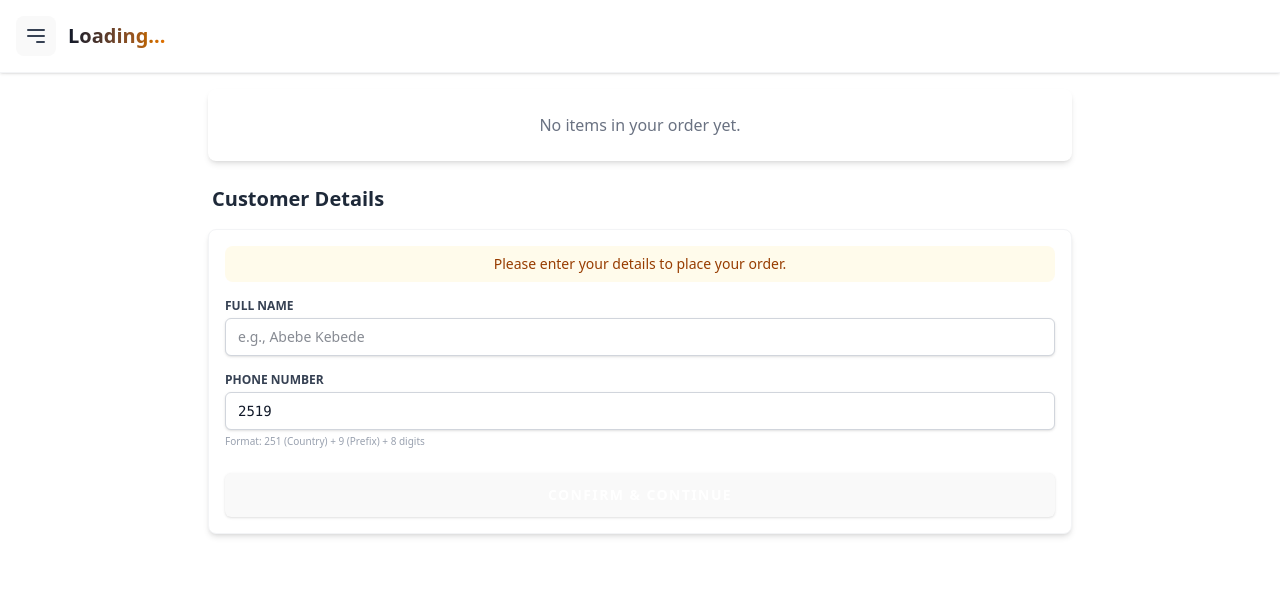
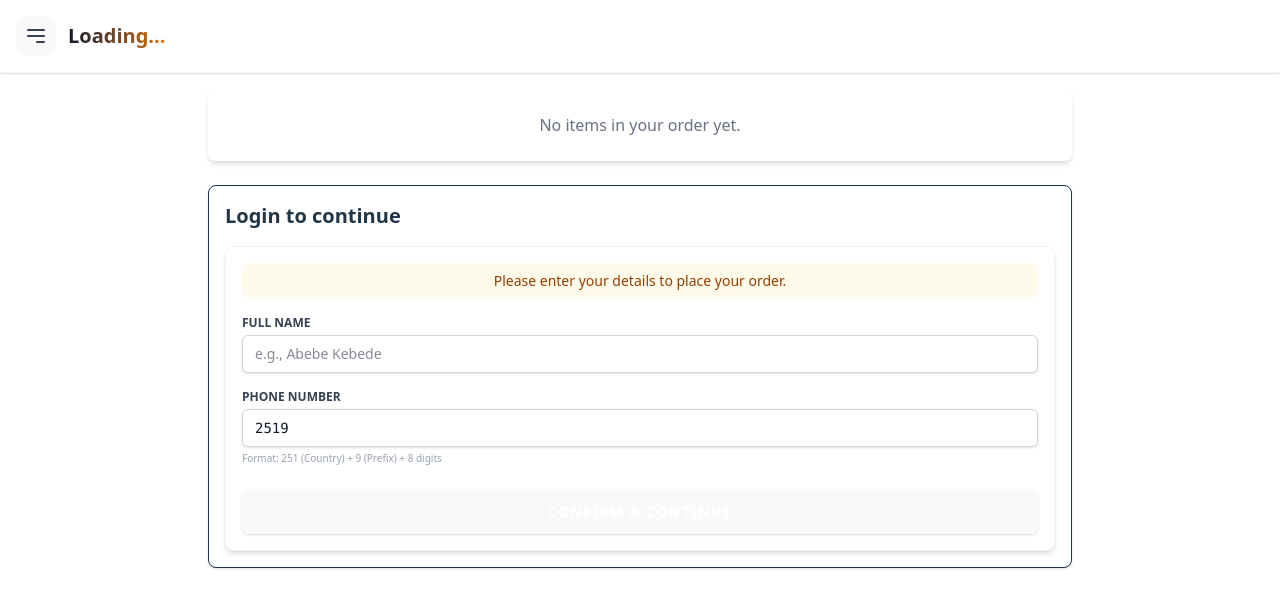
Before and after one commit to natib21/Restaurant_customer_facing_app, a React (Vite) app: page /order in a window 1280 px wide. Shown: the top 608 px of the page. Built offline with nearby package versions, Linux system fonts and the light colour scheme.

Commit message:
back to order if user changes mind

```diff
--- a/src/features/order/components/LoginForm.jsx
+++ b/src/features/order/components/LoginForm.jsx
@@ -3,7 +3,7 @@ import { CustomerContext } from "../../../context/CustomerContext";
 import Spinner from "../../../components/Spinner";
 import { createCustomerUrl } from "../../../url/url";
 
-export default function LoginForm() {
+export default function LoginForm({ onCancel, onSuccess }) {
   // Access the login function from our new Context
   const { login } = useContext(CustomerContext);
 
@@ -74,6 +74,10 @@ export default function LoginForm() {
           name: fullName,
           phone: phone
         });
+
+        // If we were in "Switch User" mode, notify the parent to close the form
+        if (onSuccess) onSuccess();
+
       } else {
         setError("Invalid response from server: No customer ID found.");
       }
@@ -132,7 +136,7 @@ export default function LoginForm() {
           </p>
         </div>
 
-        <div className="flex justify-center pt-2">
+        <div className="flex flex-col gap-3 pt-2">
           <button
             type="submit"
             disabled={loading}
@@ -147,6 +151,17 @@ export default function LoginForm() {
               "Confirm & Continue"
             )}
           </button>
+
+          {/* BACK BUTTON: Only shows if the user clicked "Change User" and wants to go back */}
+          {onCancel && (
+            <button
+              type="button"
+              onClick={onCancel}
+              className="w-full bg-gray-50 hover:bg-gray-100 text-gray-500 font-medium py-2 px-4 rounded-md border border-gray-200 transition-colors uppercase tracking-wide text-[10px] sm:text-xs"
+            >
+              ← Back to Order
+            </button>
+          )}
         </div>
       </form>
     </div>
--- a/src/pages/Order.jsx
+++ b/src/pages/Order.jsx
@@ -8,20 +8,18 @@ import Spinner from "../components/Spinner";
 import { placeOrderUrl } from "../url/url";
 
 function Order() {
+  const { cartItems, totalSum, clearCart } = useContext(CartContext);
+  const { customer } = useContext(CustomerContext); // Use context here
   const navigate = useNavigate();
 
-  // 1. Contexts
-  const { cartItems, totalSum, clearCart } = useContext(CartContext);
-  const { customer, logout } = useContext(CustomerContext); // Get customer from global state
-  console.log("Current Customer in Order Page:", customer);
-
-  // 2. Local UI State
+  // Local state for UI flow
+  const [isSwitchingUser, setIsSwitchingUser] = useState(false);
   const [submitting, setSubmitting] = useState(false);
   const [submitError, setSubmitError] = useState(null);
 
-  // 3. Prepare order payload (automatically updates when customer context changes)
+  // Prepare order payload
   const orderPayload = useMemo(() => {
-    const branchId = "670a1b2c3d4e5f6789018888"; // Replace with your logic if dynamic
+    const branchId = "670a1b2c3d4e5f6789018888";
 
     const formattedItems = cartItems.map((item) => ({
       menuItemId: item.id,
@@ -33,7 +31,7 @@ function Order() {
 
     return {
       items: formattedItems,
-      customer: customer?.id || null, // Use ID from context
+      customer: customer?.id || null,
       branchId: branchId,
       notes: "",
       subtotal: totalSum,
@@ -41,7 +39,8 @@ function Order() {
     };
   }, [cartItems, totalSum, customer]);
 
-  // 4. Submit Order Logic
+  console.log("🚀 Current Order Payload:", orderPayload);
+
   const handleSubmitOrder = async () => {
     if (!customer) {
       setSubmitError("Please log in first.");
@@ -71,17 +70,27 @@ function Order() {
         body: JSON.stringify(orderPayload),
       });
 
-      const orderData = await response.json();
-
       if (!response.ok) {
-        throw new Error(orderData.message || "Failed to place order");
+        let errorMessage = response.statusText;
+        try {
+          const errorData = await response.json();
+          errorMessage = errorData.message || errorMessage;
+        } catch {
+          // Fallback if json parsing fails
+        }
+        throw new Error(`Order failed: ${errorMessage}`);
       }
 
+      const orderData = await response.json();
       console.log("✅ Order created successfully:", orderData);
 
       // Success actions
-      clearCart();
+      clearCart();                    // Clear the cart after success
+
+      // Optional: better UX than alert
+      // toast.success("Order placed successfully!");
       alert("Order placed successfully!");
+
       navigate("/history");
 
     } catch (error) {
@@ -93,38 +102,50 @@ function Order() {
   };
 
   return (
-    <div className="flex flex-col container mx-auto p-4 gap-6 max-w-4xl min-h-screen">
+    <div className="flex flex-col container mx-auto p-4 gap-6 max-w-4xl">
+      {/* Order summary / items list */}
+      <OrderList orderPayload={orderPayload} />
 
-      {/* 1. Order summary / items list */}
-      <div className="w-full">
-        <OrderList orderPayload={orderPayload} />
-      </div>
-
-      {/* 2. Authentication Section */}
-      {!customer ? (
-        <div className="animate-in fade-in slide-in-from-bottom-4 duration-500">
-          <h2 className="text-xl font-bold mb-4 text-gray-800 px-1">Customer Details</h2>
-          <LoginForm />
-          {/* LoginForm now updates CustomerContext directly */}
+      {/* Login or Place Order section */}
+      {(!customer || isSwitchingUser) ? (
+        <div className="bg-white p-4 rounded-lg shadow-sm border">
+          <h2 className="text-xl font-semibold mb-4">
+            {isSwitchingUser ? "Change Customer Details" : "Login to continue"}
+          </h2>
+          <LoginForm
+            onCancel={customer ? () => setIsSwitchingUser(false) : null}
+            onSuccess={() => setIsSwitchingUser(false)}
+          />
         </div>
       ) : (
-        /* 3. Success / Order Placement Section */
-        <div className="bg-white p-6 rounded-lg shadow-md border border-gray-100 space-y-6 animate-in zoom-in-95 duration-300">
-          <div className="flex justify-between items-start">
-            <div className="flex items-center gap-3 text-green-700 bg-green-50 p-3 rounded-lg flex-1">
-              <div className="bg-green-500 rounded-full p-1 text-white">
-                <svg className="w-4 h-4" fill="none" stroke="currentColor" viewBox="0 0 24 24">
-                  <path strokeLinecap="round" strokeLinejoin="round" strokeWidth="3" d="M5 13l4 4L19 7" />
-                </svg>
-              </div>
+        <div className="bg-white p-6 rounded-lg shadow-sm border space-y-6">
+          <div
+            className="p-4 bg-green-50 text-green-800 rounded-lg flex items-center justify-between gap-3"
+            role="status"
+            aria-live="polite"
+          >
+            <div className="flex items-center gap-3">
+              <svg
+                className="w-5 h-5 shrink-0"
+                fill="currentColor"
+                viewBox="0 0 20 20"
+              >
+                <path
+                  fillRule="evenodd"
+                  d="M10 18a8 8 0 100-16 8 8 0 000 16zm3.707-9.293a1 1 0 00-1.414-1.414L9 10.586 7.707 9.293a1 1 0 00-1.414 1.414l2 2a1 1 0 001.414 0l4-4z"
+                  clipRule="evenodd"
+                />
+              </svg>
               <div>
-                <p className="text-sm font-bold uppercase tracking-tight">Logged in as</p>
-                <p className="text-lg font-semibold">{customer.name}</p>
+                Welcome back, <strong>{customer.name}</strong>!
+                <br className="sm:hidden" />
+                <span className="text-sm opacity-80 ml-1">You're ready to place your order.</span>
               </div>
             </div>
+
             <button
-              onClick={logout}
-              className="text-xs text-gray-400 hover:text-red-500 transition-colors underline ml-4 pt-2"
+              onClick={() => setIsSwitchingUser(true)}
+              className="text-xs text-gray-500 hover:text-amber-600 underline whitespace-nowrap"
             >
               Change User?
             </button>
@@ -132,8 +153,8 @@ function Order() {
 
           {/* Error message */}
           {submitError && (
-            <div className="p-4 bg-red-50 text-red-700 rounded-lg text-sm border border-red-100 font-medium">
-              ⚠️ {submitError}
+            <div className="p-4 bg-red-50 text-red-800 rounded-lg text-sm border border-red-200">
+              {submitError}
             </div>
           )}
 
@@ -141,15 +162,26 @@ function Order() {
           <button
             onClick={handleSubmitOrder}
             disabled={submitting || cartItems.length === 0}
-            className="w-full flex items-center justify-center gap-3 bg-amber-500 hover:bg-amber-600 active:scale-[0.98] disabled:bg-gray-300 disabled:scale-100 text-white font-bold py-2 px-4 rounded-xl shadow-lg transition-all text-base uppercase tracking-widest"
+            className={`
+              w-full
+              flex items-center justify-center gap-3
+              bg-amber-600 hover:bg-amber-700
+              disabled:bg-amber-300 disabled:cursor-not-allowed
+              text-white font-medium
+              py-4 px-6
+              rounded-lg
+              shadow-md hover:shadow-lg
+              transition-all
+              text-base uppercase tracking-wider
+            `}
           >
             {submitting ? (
-              <>
+              <div className="flex items-center justify-center gap-3">
                 <Spinner className="w-5 h-5" />
-                <span>Submitting Order...</span>
-              </>
+                <span>Processing...</span>
+              </div>
             ) : (
-              <span>Confirm Order • ETB {totalSum.toFixed(2)}</span>
+              <span>Place Order • ETB {totalSum.toFixed(2)}</span>
             )}
           </button>
         </div>
```
